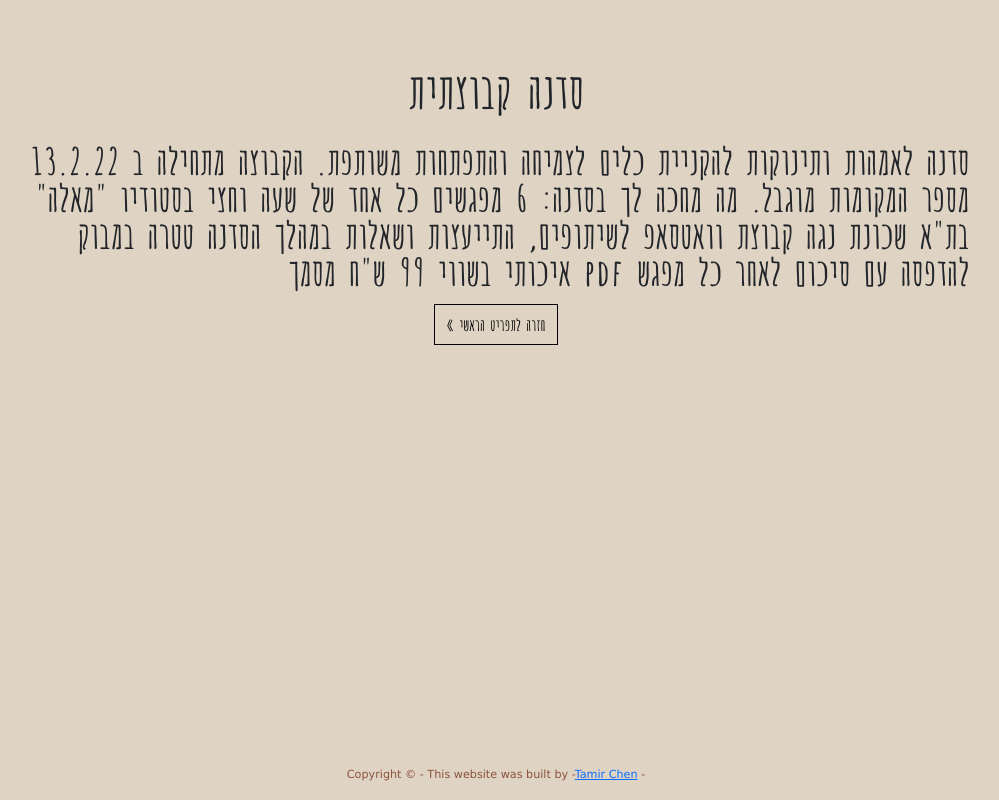
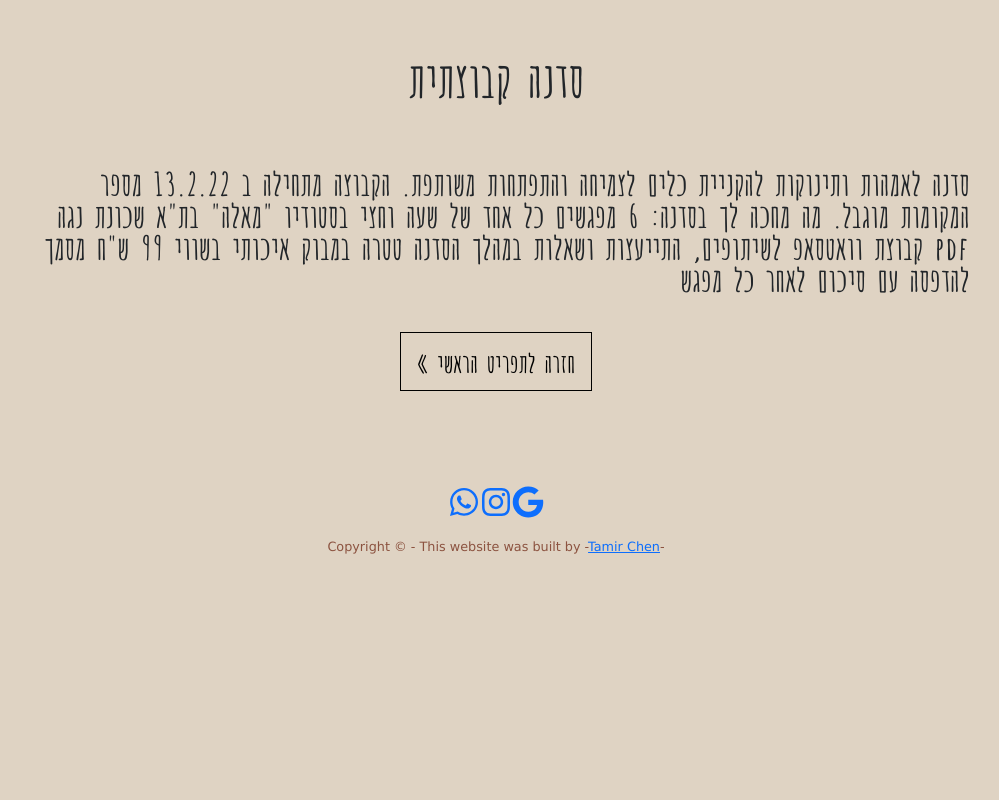
Before and after one commit to tamirchn1/netahauser, a React (Create React App) app: page /Workshop in a window 1280 px wide. Shown: the whole page, without its empty margins (144-1143 px from the left). Built offline with nearby package versions, Linux system fonts and the light colour scheme; some icons are missing.

Commit message:
changed media queries

```diff
--- a/package.json
+++ b/package.json
@@ -5,6 +5,9 @@
   "dependencies": {
     "@babel/core": "^7.16.12",
     "@babel/preset-env": "^7.16.11",
+    "@fortawesome/fontawesome-free": "^5.15.4",
+    "@fortawesome/fontawesome-svg-core": "^1.2.36",
+    "@fortawesome/free-solid-svg-icons": "^5.15.4",
     "@testing-library/jest-dom": "^5.16.1",
     "@testing-library/react": "^12.1.2",
     "@testing-library/user-event": "^13.5.0",
@@ -12,6 +15,7 @@
     "eslint-config-prettier": "^8.3.0",
     "react": "^17.0.2",
     "react-dom": "^17.0.2",
+    "react-icons": "^4.3.1",
     "react-router-dom": "^5.3.0",
     "react-scripts": "5.0.0",
     "web-vitals": "^2.1.4"
--- a/public/index.html
+++ b/public/index.html
@@ -15,6 +15,14 @@
       integrity="sha384-EVSTQN3/azprG1Anm3QDgpJLIm9Nao0Yz1ztcQTwFspd3yD65VohhpuuCOmLASjC"
       crossorigin="anonymous"
     />
+    <link
+      href="//netdna.bootstrapcdn.com/twitter-bootstrap/2.3.2/css/bootstrap-combined.no-icons.min.css"
+      rel="stylesheet"
+    />
+    <link
+      href="//netdna.bootstrapcdn.com/font-awesome/3.2.1/css/font-awesome.css"
+      rel="stylesheet"
+    />
     <link rel="stylesheet" href="style.css" />
     <title>נטע האוזר - להתמסר לקצב התינוק</title>
   </head>
--- a/public/style.css
+++ b/public/style.css
@@ -6,24 +6,20 @@
 body {
   background-color: #dfd3c3;
   font-family: "Amatica";
+
+  padding: 0;
 }
-
-h1 {
-  margin-top: 5%;
-  font-size: 3rem;
+a:hover {
+  text-decoration: none;
 }
 
 .comp-text {
-  margin-top: 2%;
+  margin-top: 3%;
   text-align: right;
 }
 
 footer {
-  background-color: #333333;
-}
-
-p.copyright {
-  position: absolute;
+  position: block;
   width: 100%;
   color: #8c5340;
   font-size: 0.7em;
@@ -38,8 +34,10 @@ p.copyright {
   text-decoration: none;
   display: inline-block;
   border: 1px solid black;
-  padding: 1%;
+  padding: 3%;
   color: black;
+  font-size: 1.4rem;
+  margin-bottom: 8%;
 }
 .back:hover {
   background-color: #8c5340;
@@ -69,19 +67,31 @@ p.copyright {
   font-weight: 600;
   border: 1px solid black;
   margin: 1% auto;
+
   cursor: pointer;
   color: #8c5340;
   text-align: center;
+  line-height: 1;
 }
 .nav-link:hover {
   background-color: #8c5340;
   color: #dfd3c3;
 }
 
-.comp-text{
-  font-size: 2.3rem;
-  padding: 0 10%;
+.comp-text {
+  font-size: 1.4rem;
+  padding: 5% 10%;
+  line-height: 1.1;
 }
+
+.logo {
+  font-size: 1.8rem;
+  margin-bottom: 2%;
+}
+.nav-link {
+  padding: 2%;
+}
+
 @media screen and (min-width: 480px) {
   .header img {
     width: 59%;
@@ -92,6 +102,55 @@ p.copyright {
     font-size: 5.3vw;
     padding: 1% 0;
   }
+  h1 {
+    font-size: 3rem;
+    margin-top: 2%;
+  }
+  .comp-text {
+    font-size: 1.73rem;
+    padding: 2% 10%;
+    line-height: 1.1;
+  }
+  .copyright {
+    font-size: 0.8rem;
+  }
+  .logo {
+    font-size: 2rem;
+  }
+  .back {
+    padding: 1.3%;
+    font-size: 1.6rem;
+  }
+}
+@media screen and (min-width: 768px) {
+  .header img {
+    width: 59%;
+    margin: 0 auto;
+  }
+  .nav-link {
+    width: 75%;
+    font-size: 5.3vw;
+    padding: 1% 0;
+  }
+  h1 {
+    font-size: 3rem;
+    margin-top: 3%;
+  }
+  .comp-text {
+    font-size: 2rem;
+    padding: 2% 10%;
+    line-height: 1.1;
+  }
+  .copyright {
+    font-size: 0.8rem;
+  }
+  .logo {
+    font-size: 2rem;
+  }
+  .back {
+    padding: 1.3%;
+    font-size: 1.6rem;
+  }
 }
 @media screen and (min-width: 825px) {
   .header img {
@@ -101,8 +160,11 @@ p.copyright {
   .nav-link {
     font-size: 3.5vw;
   }
+  .nav-link {
+    font-size: 1.9vw;
+  }
 }
-@media screen and (min-width: 1110px) {
+@media screen and (min-width: 1024px) {
   .header img {
     width: 32%;
     margin: 0 auto;
@@ -110,21 +172,58 @@ p.copyright {
   .nav-link {
     font-size: 1.9vw;
   }
+  h1 {
+    font-size: 3rem;
+    margin-top: 3%;
+  }
+  .comp-text {
+    font-size: 3rem;
+    padding: 4% 10%;
+    line-height: 1.1;
+  }
+  .copyright {
+    font-size: 0.8rem;
+  }
+  .logo {
+    font-size: 2rem;
+  }
+  .back {
+    padding: 1.3%;
+    font-size: 1.6rem;
+  }
+
+  .comp-text {
+    font-size: 2rem;
+    padding: 2% 10%;
+    line-height: 1;
+  }
 }
-@media screen and (min-width: 1110px) {
+
+@media screen and (min-width: 1310px) {
   .header img {
-    width: 33%;
+    width: 20%;
     margin: 0 auto;
   }
   .nav-link {
-    font-size: 1.9vw;
+    font-size: 1.5vw;
   }
-@media screen and (min-width: 1310px) {
-  .header img {
-    width: 28%;
-    margin: 0 auto;
+  h1 {
+    font-size: 4rem;
   }
-  .nav-link {
-    font-size: 1.8vw;
+  .comp-text {
+    font-size: 2rem;
+    padding: 2% 10%;
+    line-height: 1;
+  }
+  .back {
+    margin-bottom: 1%;
+    padding: 1%;
+    font-size: 1.4rem;
+  }
+  .logo {
+    font-size: 3rem;
+  }
+  .copyright {
+    font-size: 0.8rem;
   }
 }
--- a/src/App.js
+++ b/src/App.js
@@ -5,7 +5,6 @@ import PrivateWorkshop from "./components/Privateworkshop";
 import PrivateLesson from "./components/Privatelesson";
 import Workshop from "./components/Workshop";
 import Tetra from "./components/Tetra";
-import Copyright from "./components/Copyright";
 
 function App() {
   return (
@@ -18,7 +17,6 @@ function App() {
           <Route exact path="/Workshop" component={Workshop} />
           <Route exact path="/Tetra" component={Tetra} />
         </Switch>
-        <Copyright />
       </div>
     </Router>
   );
--- a/src/components/Copyright.jsx
+++ /dev/null
@@ -1,17 +0,0 @@
-import React from "react";
-
-function Copyright() {
-  return (
-    <footer className="footer">
-         <p className="copyright">Copyright &copy; -
-          This website was built by -
-          <a className="tamir" href="mailto:Tamirchn1@gmail.com">Tamir Chen</a> -
-          <script>
-            document.write(new Date().getFullYear());
-          </script>
-
-        </p>
-    </footer>
-  );
-}
-export default Copyright;
--- /dev/null
+++ b/src/components/Footer.jsx
@@ -0,0 +1,44 @@
+import React from "react";
+import { FaWhatsapp, FaInstagram, FaGoogle } from "react-icons/fa";
+
+function Copyright() {
+  return (
+    <footer className="">
+       <a className="back" href="/" > &laquo; חזרה לתפריט הראשי </a>
+      <div className="">
+        <a
+          target="_blank"
+          rel="noreferrer"
+          href="https://api.whatsapp.com/send?phone=+972545428382-נטע האוזר"
+          role="button"
+        >
+          <FaWhatsapp className="logo" />
+        </a>
+        <a
+          target="_blank"
+          rel="noreferrer"
+          href="https://www.instagram.com/nettahauser/"
+          role="button"
+        >
+          <FaInstagram className="logo" />
+        </a>
+        <a
+          target="_blank"
+          rel="noreferrer"
+          href="mailto:nettahauser09@gmail.com"
+          role="button"
+        >
+          <FaGoogle className="logo" />
+         </a>
+        <p className="copyright">
+          Copyright &copy; - This website was built by -
+          <a className="tamir" href="mailto:Tamirchn1@gmail.com">
+            Tamir Chen
+          </a>
+          -<script>document.write(new Date().getFullYear());</script>
+        </p>
+      </div>
+    </footer>
+  );
+}
+export default Copyright;
--- /dev/null
+++ b/src/components/FooterIndex.jsx
@@ -0,0 +1,43 @@
+import React from "react";
+import { FaWhatsapp, FaInstagram, FaGoogle } from "react-icons/fa";
+
+function FooterIndex() {
+  return (
+    <footer className="mt-5">
+      <div className="">
+        <a
+          target="_blank"
+          rel="noreferrer"
+          href="https://api.whatsapp.com/send?phone=+972545428382-נטע האוזר"
+          role="button"
+        >
+          <FaWhatsapp className="logo" />
+        </a>
+        <a
+          target="_blank"
+          rel="noreferrer"
+          href="mailto:nettahauser09@gmail.com"
+          role="button"
+        >
+          <FaInstagram className="logo" />
+        </a>
+        <a
+          target="_blank"
+          rel="noreferrer"
+          href="https://www.instagram.com/nettahauser/"
+          role="button"
+        >
+          <FaGoogle className="logo" />
+         </a>
+        <p className="copyright">
+          Copyright &copy; - This website was built by -
+          <a className="tamir" href="mailto:Tamirchn1@gmail.com">
+            Tamir Chen
+          </a>
+          -<script>document.write(new Date().getFullYear());</script>
+        </p>
+      </div>
+    </footer>
+  );
+}
+export default FooterIndex;
--- a/src/components/Home.jsx
+++ b/src/components/Home.jsx
@@ -1,5 +1,6 @@
 import Header from "./Header"
 import Menu from "./Menu"
+import FooterIndex from "./FooterIndex"
 
 
 function Home() {
@@ -7,6 +8,7 @@ function Home() {
    <div className= "mt-1">
        <Header/>
        <Menu/>
+       <FooterIndex/>
       </div>);
 }
 export default Home;
--- a/src/components/Privatelesson.jsx
+++ b/src/components/Privatelesson.jsx
@@ -1,5 +1,5 @@
 
-
+import Footer from "./Footer";
 function PrivateLesson() {
    return(
    <div id="privatelesson" className="mt-5 text-center px-5 lh-1">
@@ -7,8 +7,8 @@ function PrivateLesson() {
        <p className="comp-text">התמסרות מלאה: סדנת פרטית, תהליך הכולל שלושה שיעורים מותאמים אישית עבורך ועבור התינוק.ת שלך. מתאים לגילאי לידה ועד חצי שנה. כל אורך 60 דקות, בביתך או אצלי בסטודיו בשכונת נגה בתל אביב. השיעור כולל הערכה התפתחותית ותרגול: הערכת ההתפתחות הסנסו-מוטורית, הערכת הסביבה ההתפתחותית, ותרגול עם דגש על תהליכים מותאמים אישית לתינוק.ת שלך, לפי הקצב שמתאים לה.לו. ממפגש למפגש נבחן את השינויים שעובר התינוק ונמשיך לשכלל ביחד את המענה שניתן לו. תלמדי גישה כוללת על היחס והטיפול בתינוק ובעצמך, שתלך איתך קדימה עם האימהות, הקשבה לאינטואיציה שלך, ביטחון בעצמך, ביטחון לחפש את תפיסת העולם האימהית האישית שלך שתואמת לערכים שלך.
 תדעי איך לזהות מה עובר עליו ולתת לו את המענה הכי טוב שאת יכולה.
 הכל נעשה ברכות, בנועם, חשוב לי שנהיה קשובות לתינוק ונתייחס אליו כמו בנאדם לכל דבר
-</p>
-   <a className="back" href="/" > &laquo; חזרה לתפריט הראשי </a>
+</p>   <Footer />
+
     </div>);
 }
 export default PrivateLesson;
--- a/src/components/Tetra.jsx
+++ b/src/components/Tetra.jsx
@@ -1,12 +1,12 @@
 
-
+import Footer from "./Footer";
 function Tetra() {
    return(
    <div id="tetra" className="mt-5 text-center px-5 lh-1">
        <h1>טטרה</h1>
       <p className="comp-text">טטרה 120/120 ס"מ, משמשת לעיטוף, שמיכה קלה, כיסוי עגלה או משטחים.  70% במבוק, 30% כותנה אורגנית, צביעה עבודת יד בטכניקת שיבורי. אולי פסקה אישית על ההנאה שביצירה הרי אני אמנית בכלל לא ? על המקום היצירתי בלה בלה
 
-</p>            <a className="back" href="/" > &laquo; חזרה לתפריט הראשי </a>
+</p>           <Footer />
 
 
     </div>);
--- a/src/components/Workshop.jsx
+++ b/src/components/Workshop.jsx
@@ -1,4 +1,4 @@
-
+import Footer from "./Footer";
 
 function Workshop()  {
    return(
@@ -11,7 +11,7 @@ function Workshop()  {
 	קבוצת וואטסאפ לשיתופים, התייעצות ושאלות במהלך הסדנה
 	טטרה במבוק איכותי בשווי 99 ש"ח
 	מסמך pdf להדפסה עם סיכום לאחר כל מפגש
-</p>            <a className="back" href="/" > &laquo; חזרה לתפריט הראשי </a>
+</p>           <Footer />
 
 
 
```
Also changed, not shown: src/components/Privateworkshop.jsx (+8 -3 lines), 1 other file (tests, documents, lock files or other folders).
